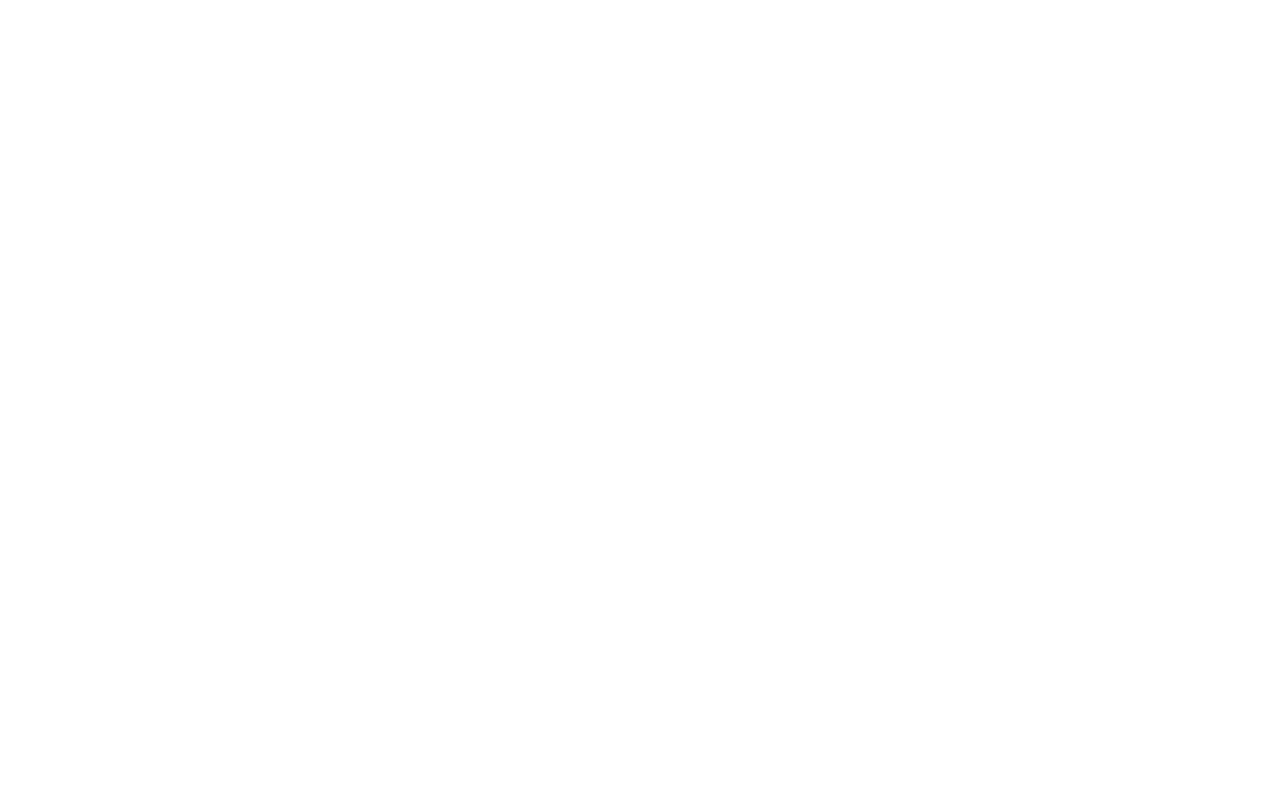
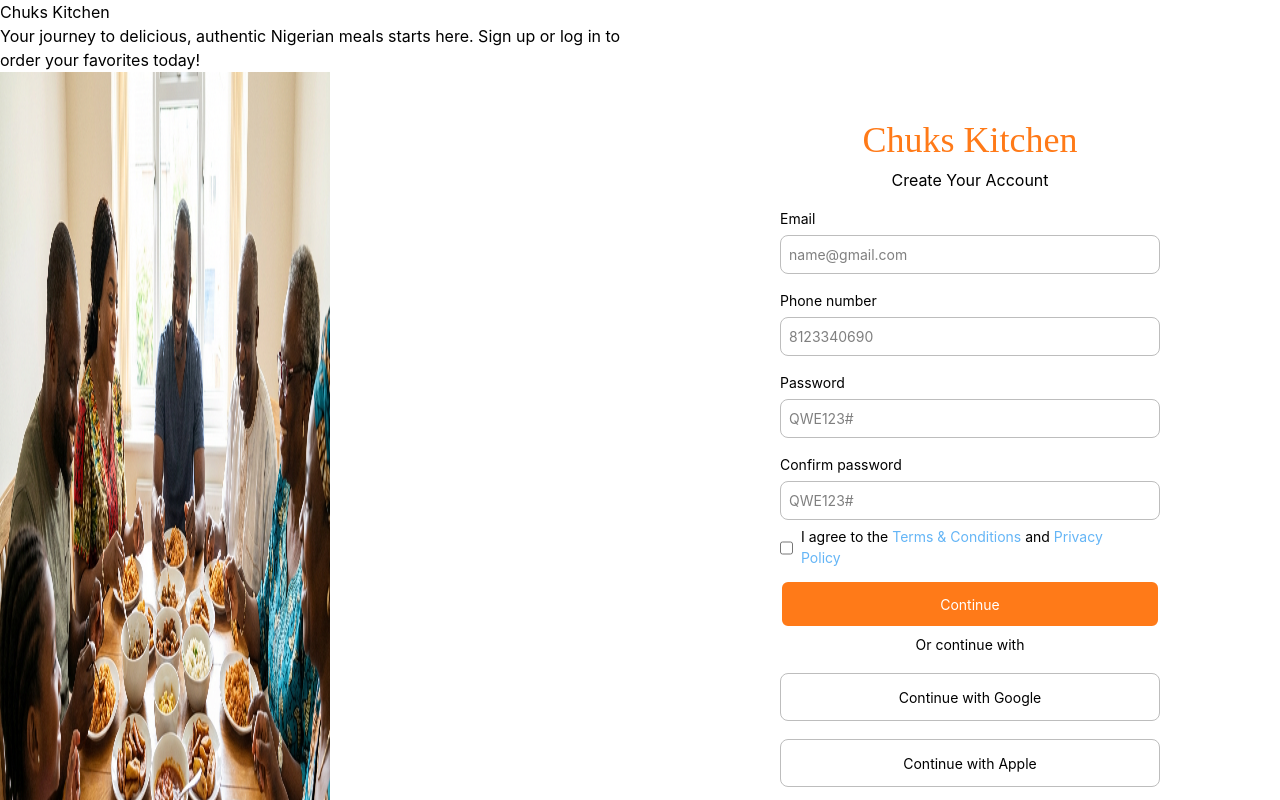
Before and after one commit to JohnOluB/Chuks-kitchen-website, a React (Vite) app: page /signup in a window 1280 px wide. Before the commit this address had no page. Shown: the top 800 px of the page. Built offline with nearby package versions, Linux system fonts and the light colour scheme; a web font is replaced by a local one.

Commit message:
feat: remove folder paths

```diff
--- a/src/App.jsx
+++ b/src/App.jsx
@@ -1,7 +1,7 @@
 import OnBoarding from "./Components/Onboarding/onboarding"
 // import Footer from "./Components/Footer/Footer"
 import SignIn from "./Components/SignIn/signIn"
-// import SignUp from "./Components/Sign Up/signUp"
+import SignUp from "./Components/SignUp/signUp"
 import Hero from "./Components/Hero/Hero"
 // import Explore from "./Components/Explore/Explore"
 import { Routes, Route } from 'react-router-dom'
@@ -12,8 +12,9 @@
   return (
     <Routes>
       <Route path="/" element={<OnBoarding />} />
-      <Route path="/SignIn/signIn" element={<SignIn />} />
-      <Route path="/Hero/hero" element={<Hero />} />
+      <Route path="/signin" element={<SignIn />} />
+      <Route path="/signup" element={<SignUp />} />
+      <Route path="/hero" element={<Hero />} />
     </Routes>
   )
 }
```
